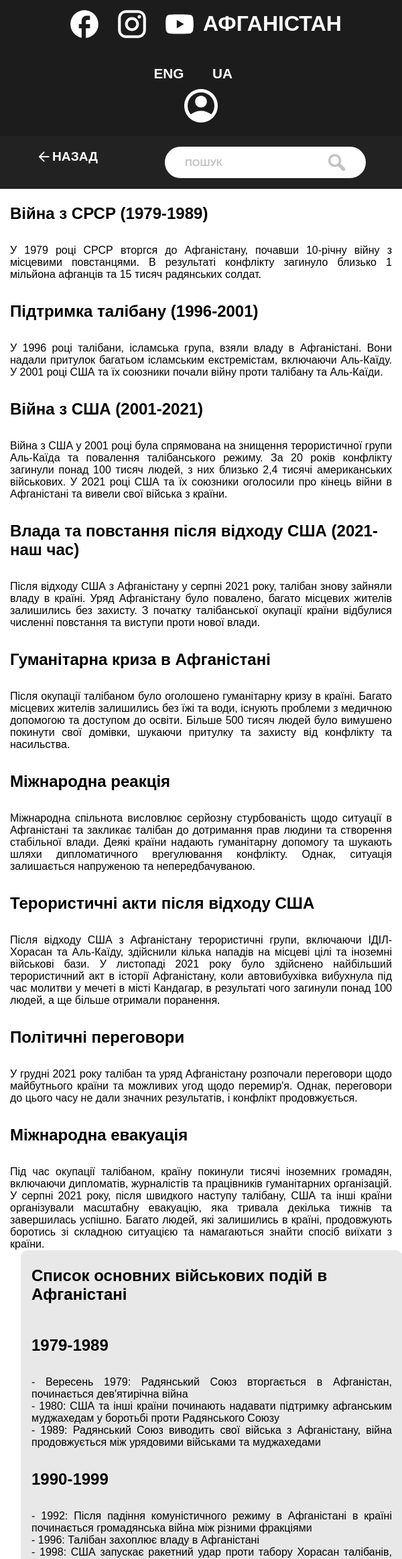
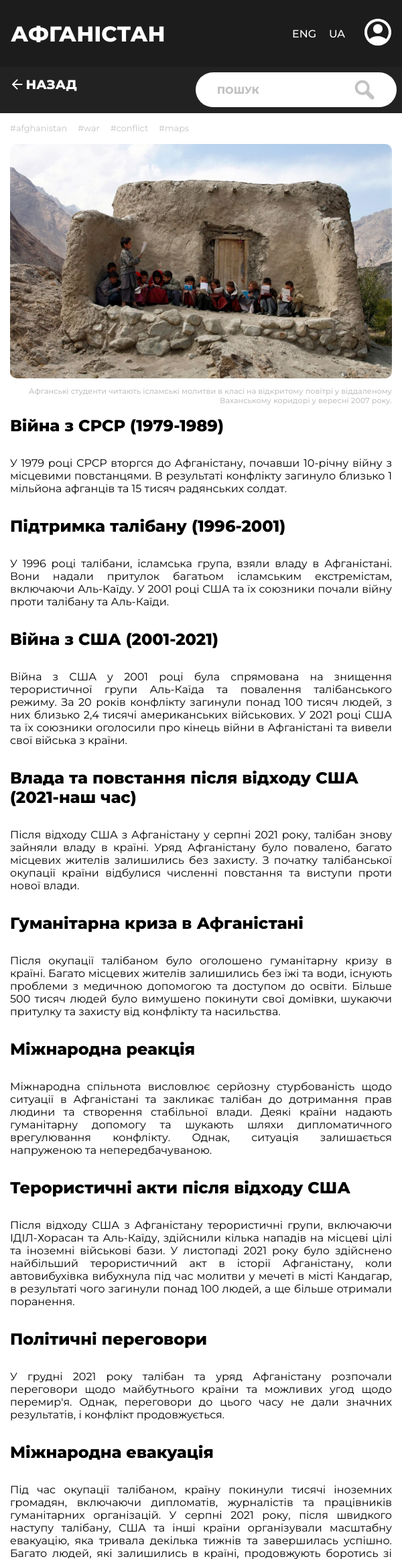
Before and after one commit to BogdanKasjanchyk/KI, a PHP site: page /afghan.php in a window 600 px wide. Shown: the top 2328 px of the page at 67% size. Run offline with PHP 8.4, Linux system fonts and the light colour scheme.

Commit message:
New commit

```diff
--- a/afghan.php
+++ b/afghan.php
@@ -49,6 +49,27 @@
         </header>
         <main>
             <div class="main__wrapper">
+            <div class="options">
+                    <div class="hashtag__block">
+                        <div class="tag">
+                            #afghanistan
+                        </div>
+                        <div class="tag">
+                            #war
+                        </div>
+                        <div class="tag">
+                            #conflict
+                        </div>
+                        <div class="tag">
+                            #maps
+                        </div>
+                    </div>
+                </div>
+
+                <div class="main__thumbnail">
+                    <img src="./img/afghanistan-war/afghan-thumb.jpg" alt="" class="thumbnail">
+                    <p class="remark">Афганські студенти читають ісламські молитви в класі на відкритому повітрі у віддаленому Ваханському коридорі у вересні 2007 року.</p>
+                </div>
                 <div class="main__text_container">
                     <div class="main_text_info">
                         <h2>Війна з СРСР (1979-1989)</h2>
--- a/css/style.css
+++ b/css/style.css
@@ -49,21 +49,27 @@ a{
     padding-left: 54px;
     padding-right: 54px;
 }
+.header__slider_wrapper{
+    position: relative;
+    width: 100%;
+}
 .header__slider_container{
     width: 100%;
     height: 550px;
     background-image: url('../img/thumbnail.jpg');
     background-size: cover;
+    image-rendering: optimizeSpeed;
     background-position: center;
+    z-index: -2;
 }
 .header__top_section{
     width: 100%;
     min-height: 100px;
     background-color: #1c1c1c;
 }
-.header__top_section .icon{
-    width: 50px;
-    height: 50px;
+.icon img{
+    width: 40px;
+    height: 40px;
     margin: 10.5px;
 }
 .top__section_logo{
@@ -79,7 +85,7 @@ a{
 }
 .lang{
     color: #fff;
-    font-weight: 700;
+    font-weight: 500;
     font-size: 1.3rem;
     text-transform: uppercase;
     padding-right: 1rem;
@@ -129,6 +135,7 @@ a{
 }
 .ul__search_container{
     max-width: 100%;
+    width: 100%;
     background-color: #222222;
     display: flex;
     align-items: center;
@@ -146,7 +153,7 @@ a{
 .ul_container ul>li{
     text-transform: uppercase;
     padding-right: 1.3rem;
-    font-weight: 700;
+    font-weight: 600;
     font-size: 1.2rem;
 }
 .li_new{
@@ -160,10 +167,11 @@ sup{
     border-radius: 10px;
     position: relative;
     top: -0.8rem;
-    font-weight: 700;
+    font-weight: 600;
 }
 .input__flex{
     min-width:300px;
+    height: 52px;
     display: flex;
     justify-content: center;
     align-items: center;
@@ -191,17 +199,22 @@ sup{
     width: 70%;
     font-size: 2rem;
 }
+.highlight{
+    width: inherit;
+    height: auto;
+    background: #151515;
+}
 .divider__container{
     width: 70%;
     height: 500px;
     display: flex;
     flex-direction: column;
     margin: 0 auto;
-    text-align: left;
     color: #fff;
     text-transform: uppercase;
     justify-content: center;
     align-items: first baseline;
+    z-index: 2;
 }
 .button{
     width: auto;
@@ -234,8 +247,7 @@ sup{
     left: 0;
     width: 100%;
     height: 60px;
-    background: rgb(251,118,255);
-    background: linear-gradient(103deg, rgba(251,118,255,1) 0%, rgb(143, 106, 255) 100%);
+    background: #222222;
     display: flex;
     justify-content: space-between;
     align-items: center;
@@ -243,7 +255,7 @@ sup{
     border-bottom-right-radius: 15px;
     padding: 1rem;
     color: #fff;
-    font-weight: 500;
+    font-weight: 700;
 }
 .subscribtion button{
     padding: 0.4rem 3rem 0.4rem 3rem;
@@ -359,27 +371,54 @@ sup{
     width: 100%;
     margin-top: 0.5rem;
 }
-
+.mobile-logo{
+    display: none;
+}
 
 
 @media screen and (max-width:600px) {
     .aspect{
         flex-direction: column;
     }
+    .divider__container{
+        height: auto;
+        padding: 1rem;
+    }
+    .header__slider_container{
+        width: 100%;
+        height: auto;
+        background-image: url('../img/thumbnail.jpg');
+        background-size: cover;
+        background-position: center;
+        z-index: -2;
+    }
+    .top__section_logo{
+        margin-bottom: 0.5rem;
+    }
+    .top__section_logo img{
+        width: 150px;
+        height: 50px;
+    }
     .footer__wrapper{
         flex-direction: column;
     }
     .header__top_section{
+        width: 100%;
+        height: auto;
         justify-content: center;
         align-items: center;
+        flex-direction: row;
+        padding: 1rem;
+        flex-wrap: nowrap;
     }
-    .top__section_language_profile{
-        padding: 1rem;
-        flex-direction: column;
-    }
-    ul{
+    .ul_container ul{
         flex-direction: column;
         padding-bottom: 1rem;
+        justify-content: center;
+        align-items: flex-start;
+    }
+    .ul_container ul>li{
+        padding: 0.4rem;
     }
     .footer__text{
         width: 100%;
@@ -405,8 +444,51 @@ sup{
     }
     .main__wrapper{
         padding: 15px;
+        position: relative;
+    }
+    .lowsize{
+        margin: 1rem;
+    }
+    .advertisement{
+        max-width: 100%;
+        width: 100%;
+        font-size: 1.5rem;
     }
     hr{
         display: none;
     }
+    sup{
+        display: none;
+    }
+    .ul__search_container{
+        padding: 0.5rem;
+    }
+    .icon img{
+        width: 40px;
+        height: 40px;
+        margin: 0px;
+    }
+    .profile img{
+        width: 40px;
+        height: 40px;
+        margin: 0px;
+    }
+    .lang-switcher{
+        font-size:1rem;
+        padding: 0.5rem;
+        width: 50px;
+    }
+    .top__section_icon_container {
+        display: flex;
+        justify-content: left;
+        align-items: center;
+    }
+    .header__top_section .top__section_icon_container{
+        display: none;
+    }
+    .top__section_language_profile{
+        width: 100%;
+        flex-direction: row;
+        justify-content: flex-end;
+    }
 }
--- a/css/subpages.css
+++ b/css/subpages.css
@@ -28,19 +28,17 @@
     flex-direction: column;
     justify-content: center;
     padding: 2rem;
-    background-color: #8EC5FC;
-    background-image: linear-gradient(62deg, #8EC5FC 0%, #E0C3FC 100%);
+    background: radial-gradient(circle at 10% 20%, rgb(254, 255, 165) 0%, rgb(255, 232, 182) 90%);
     border-top-right-radius: 5px;
     border-top-left-radius: 5px;
+    font-weight: 1000;
 }
 .mid_prem{
-    background-color: #FBAB7E;
-    background-image: linear-gradient(62deg, #FBAB7E 0%, #F7CE68 100%);
+    background: linear-gradient(120deg, #e0c3fc 0%, #8ec5fc 100%);
 
 }
 .journalist{
-    background-color: #85FFBD;
-    background-image: linear-gradient(45deg, #85FFBD 0%, #FFFB7D 100%);
+    background: linear-gradient(106.5deg, rgba(255, 215, 185, 0.91) 23%, rgba(223, 159, 247, 0.8) 93%);
 }
 .version{
     font-size: 23px;
@@ -83,10 +81,14 @@
     background: #fff;
     color: #1c1c1c;
 }
+.text__container_short_info h2{
+    padding-top: 0rem;
+}
 h2{
     padding-bottom: 1rem;
     padding-top: 2rem;
     text-align: left;
+    font-weight: 800;
 }
 h2:first-child{
     padding-top: 0.5rem;
@@ -98,7 +100,7 @@ h2:first-child{
 iframe{
     border-radius: 0.2rem;
     box-shadow: rgba(0, 0, 0, 0.35) 0px 5px 15px;
-    min-height: 900px;
+
 }
 .img_materials{
     max-width: 350px;
@@ -133,13 +135,16 @@ iframe{
    .text__container_short_info{
     padding: 1rem;
     margin-left: 2rem;
-    background: #e8e8e8;
+    background: #f9f9f9;
    }
    hr{
     display: block;
     margin-top: 2rem;
     margin-bottom: 2rem;
    }
+   .footer__text .footer__icons{
+    display: none;
+    }
 }
 .text__container_short_info{
     text-align: justify;
@@ -150,3 +155,49 @@ iframe{
 .text__container_short_info p{
     padding-top: 1rem;
 }
+.thumbnail{
+    width: 100%;
+    height: inherit;
+    object-fit: cover;
+    border-radius: 10px;
+}
+.main__thumbnail{
+    max-width: 100%;
+    height: 350px;
+    margin-top: 0.5rem;
+    margin-bottom: 3rem;
+}
+.remark{
+    font-size: 0.7rem;
+    color: #c2c2c2;
+    font-weight: 500;
+    text-align: right;
+    margin-top: 0.5rem;
+}
+.options{
+    width: 100%;
+    display: flex;
+    align-items: center;
+    margin-bottom: 1rem;
+}
+.share-icon{
+    max-width: 25px;
+    height: 25px;
+}
+.hashtag__block{
+    display: flex;
+    justify-content: left;
+}
+.share{
+    border: 0;
+    background: transparent;
+    width: auto;
+    height: auto;
+    cursor: pointer;
+}
+.tag{
+    margin-right: 1rem;
+    font-size: 0.8rem;
+    color: #c2c2c2;
+    cursor: pointer;
+}
--- a/footer.php
+++ b/footer.php
@@ -15,6 +15,12 @@
                     <p class="text">1400 16th Street NW, Suite 515 Washington, DC 20036
                     ph (202) 293-5550
                     ©2007 – 2023 LINGER</p>
+                    <div class="top__section_icon_container">
+                        <?php require 'top__section_icon_container.php'; ?>
+                    </div>
                 </div>
             </div>
     </footer>
+
+    <script src="https://ajax.googleapis.com/ajax/libs/jquery/3.4.1/jquery.min.js"></script>
+    <script src="./main.js"></script>
--- a/head.php
+++ b/head.php
@@ -3,7 +3,8 @@
     <meta http-equiv="X-UA-Compatible" content="IE=edge">
     <meta name="viewport" content="width=device-width, initial-scale=1.0">
     <link rel="preconnect" href="https://fonts.googleapis.com">
-    <link rel="preconnect" href="https://fonts.gstatic.com" crossorigin>
+<link rel="preconnect" href="https://fonts.gstatic.com" crossorigin>
+<link href="https://fonts.googleapis.com/css2?family=Montserrat:ital,wght@0,400;0,500;0,800;0,900;1,500&display=swap" rel="stylesheet">
     <link rel="stylesheet" href="css\style.css">
     <link rel="stylesheet" href="css\subpages.css">
     <link href="img\military-rank.png" type="image\png" rel="shortcut icon">
--- a/main.js
+++ b/main.js
@@ -5,7 +5,7 @@ $('#subscription_form').on('submit', function (e) {
     var $form = $(this);
     $.ajax({
     type: 'POST',
-    url: 'subscription_ajax.php',
+    url: './subscription_ajax.php',
     data: $form.serialize()
     }).done(function () {
     $form[0].reset()
--- a/subscription_ajax.php
+++ b/subscription_ajax.php
@@ -1,4 +1,4 @@
 <?php
-require 'subscription.php';
+require './subscription.php';
 // Додаєму нову підписку з даних з POST
 addSubscription($_POST);
--- a/top__section_icon_container.php
+++ b/top__section_icon_container.php
@@ -1,4 +1,4 @@
-<div class="top__section_icon_container">
+<div class="top__section_icon_container footer__icons">
     <div class="icon"><a href="facebook.com"><img src="./img/icons/fb.svg" alt=""></a></div>
     <div class="icon"><a href="instagram.com"><img src="./img/icons/inst.svg" alt=""></a></div>
     <div class="icon"><a href="https://www.youtube.com/"><img src="./img/icons/yt.svg" alt=""></a></div>
```
Also changed, not shown: index.php (+3 -6 lines), subscribtion.php (deleted, +0 -20 lines), subscription.php (added, +20 -0 lines), ukraine.php (+22 -0 lines), img/afghanistan-war/afghan-thumb.jpg (added), 3 other files.
